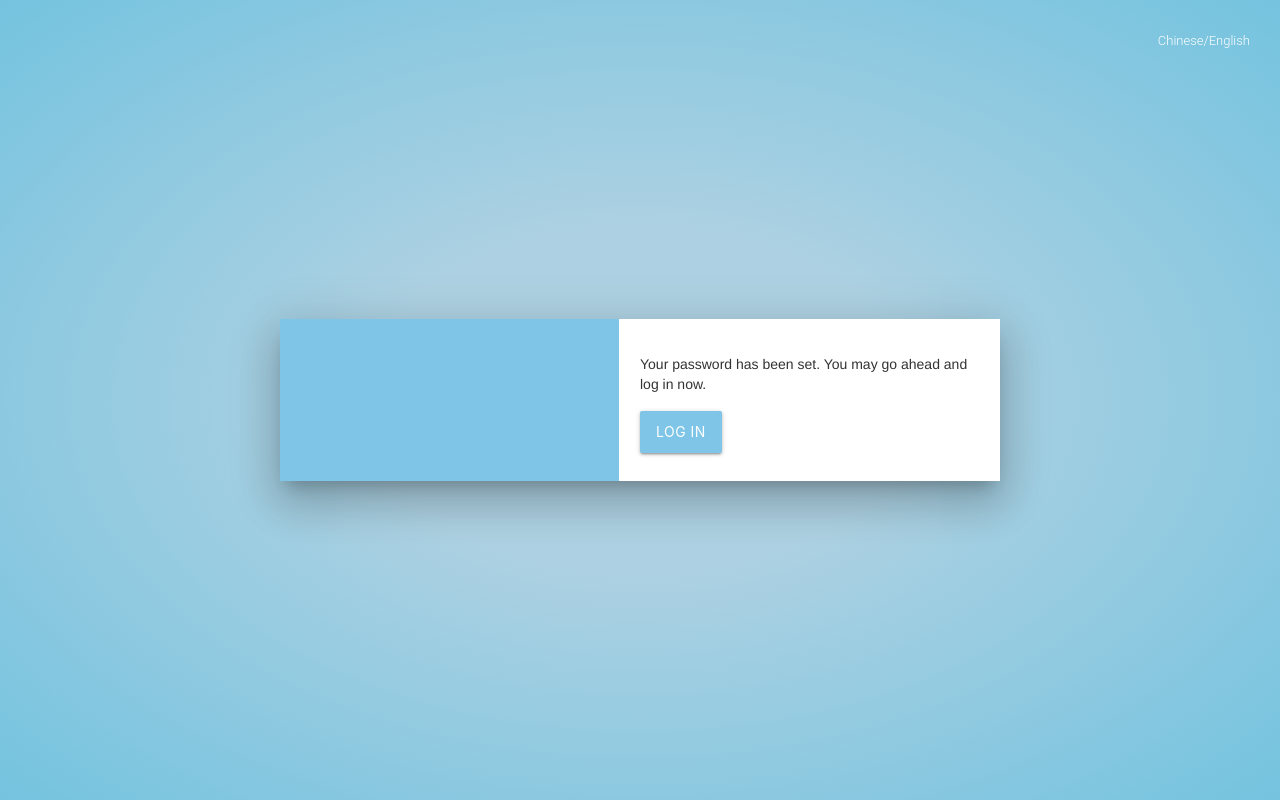
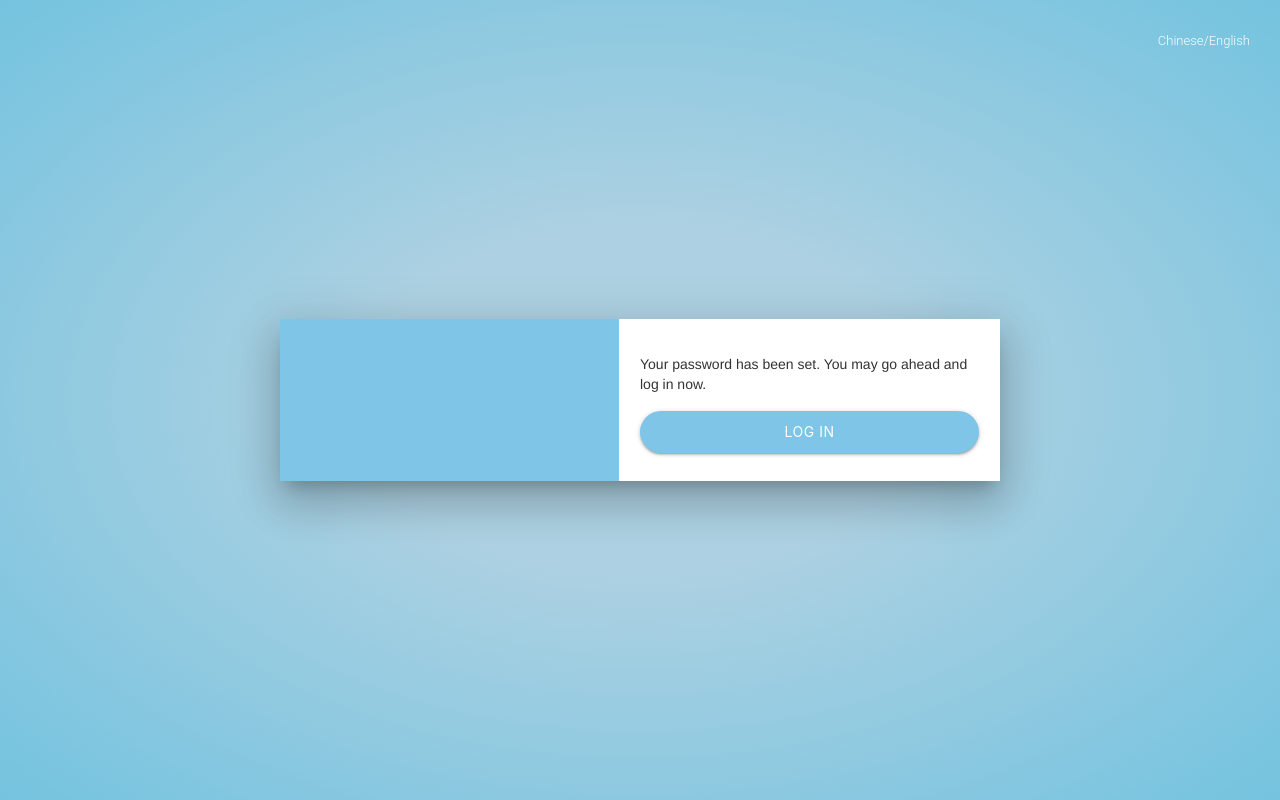
Before and after one commit to Tas-Kit/TasKit, a Django app: page /basic/reset_password/complete/ in a window 1280 px wide. Run offline with Django 3.2, Linux system fonts and the light colour scheme; some libraries are stand-ins or nearby versions.

Commit message:
fix error in reset complte

```diff
--- a/basic/templates/basic/reset_password_complete.html
+++ b/basic/templates/basic/reset_password_complete.html
@@ -1,6 +1,6 @@
 {% extends "base.html" %} {% load i18n %} {% block body %}
 <p>{% trans "Your password has been set. You may go ahead and log in now." %}</p>
 <form action="{% url 'basic:login' %}">
-	<button class="btn class=" btn round full " " type="submit">{% trans 'Log in' %}</button>
+	<button class="btn round full" type="submit">{% trans 'Log in' %}</button>
 </form>
 {% endblock %}
```
